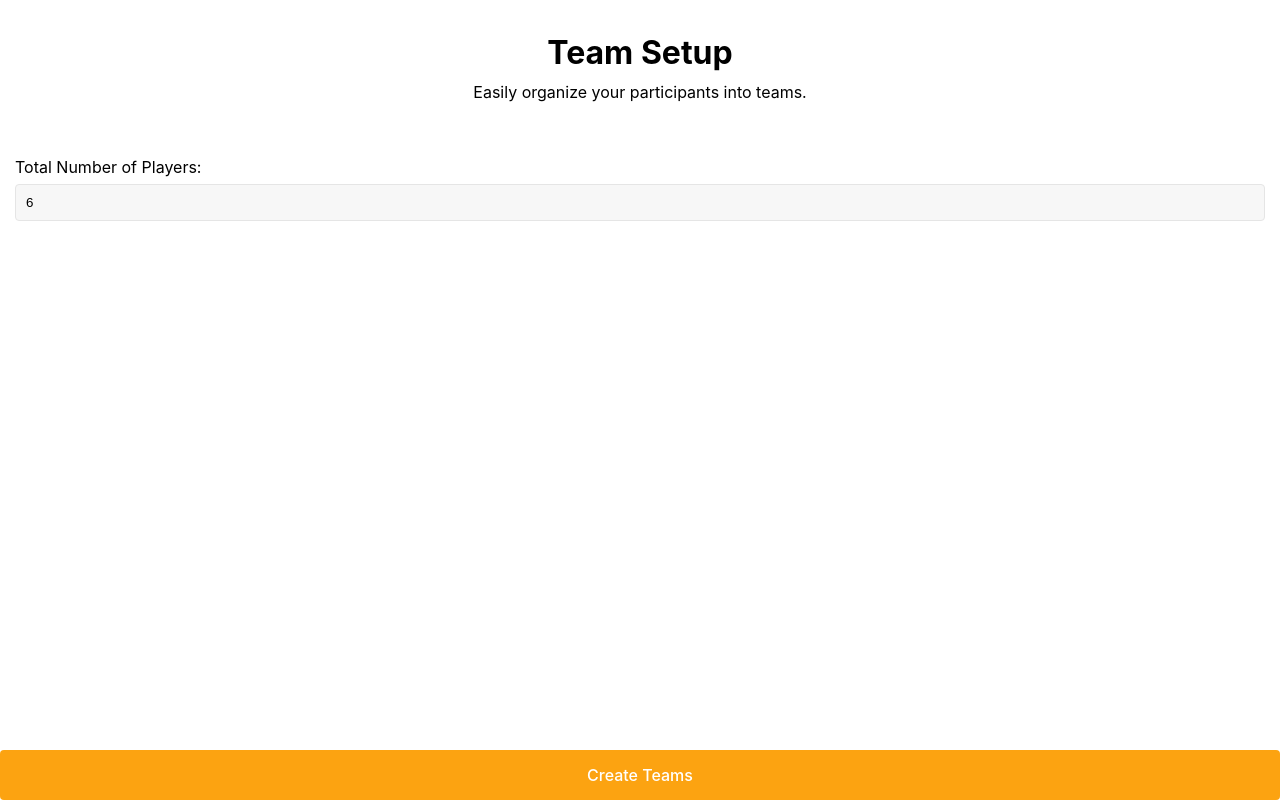
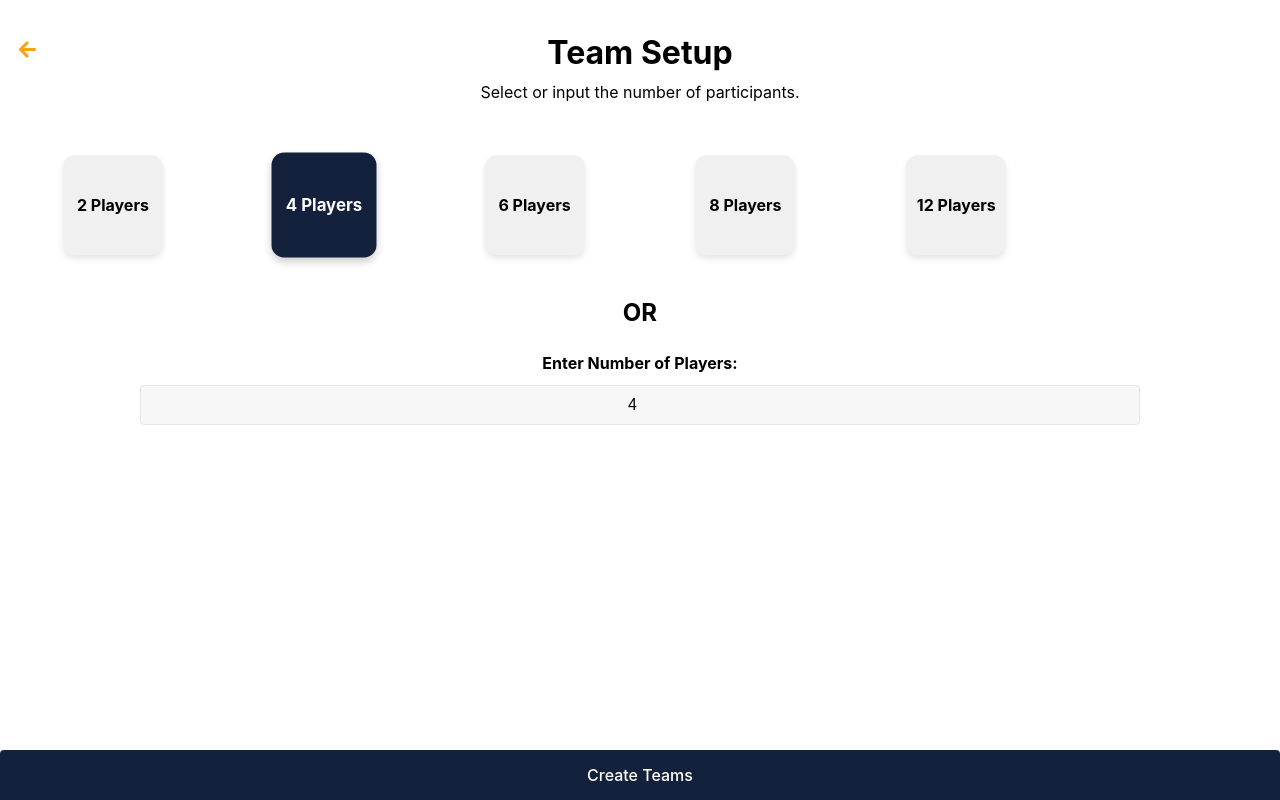
Before and after one commit to sifatul/gameplan, a React (Vite) app: page / in a window 1280 px wide. Built offline with nearby package versions, Linux system fonts and the light colour scheme.

Commit message:
wip: ux enhancement

```diff
--- a/package.json
+++ b/package.json
@@ -2,7 +2,7 @@
   "name": "GamePlan",
   "homepage": "https://sifatul.github.io/gameplan",
   "private": true,
-  "version": "0.0.1",
+  "version": "0.0.2",
   "type": "module",
   "scripts": {
     "dev": "vite",
--- a/public/service-worker.js
+++ b/public/service-worker.js
@@ -1,4 +1,4 @@
-const CACHE_NAME = 'my-app-cache-v3'; // Increment this version to refresh cache
+const CACHE_NAME = 'my-app-cache-v6'; // Increment this version to refresh cache
 const urlsToCache = [
   '/',
   '/gameplan/index.html',
--- a/src/App.css
+++ b/src/App.css
@@ -24,12 +24,12 @@
 
 .action-btn {
   height: 50px;
-  background-color: #FCA311; /* Dark blue for action buttons */
+  background-color: #14213D; /* Dark blue for action buttons */
   color: #FFFFFF; /* White text */
   border: none; /* No border */
   cursor: pointer; /* Pointer cursor on hover */
   transition: background-color 0.25s, transform 0.1s; /* Smooth transition for background color and scale */
-  border-radius: 4px; /* Rounded corners for buttons */
+  border-radius: 4px 4px 0px 0; /* Rounded corners for buttons */
 }
 
 .action-btn:hover {
@@ -102,22 +102,31 @@
     box-shadow: none; /* Remove shadow for smaller screens */
   }
 
-  input {
-    width: 100%; /* Make inputs take full width of their container */
-    box-sizing: border-box; /* Ensure padding and borders are included in the input width */
-    padding: 12px; /* Consistent padding */
-    margin: 10px 0; /* Consistent margin */
-    border: 1px solid #FCA311; /* Dark blue border */
-    border-radius: 4px; /* Rounded corners */
-  }
-
-  form {
-    width: 100%;
-    max-width: 100%; /* Ensure the form doesn't exceed the width of the container */
-    box-sizing: border-box; /* Include padding and border in the element's total width */
-  }
 
   .titleHolder, .titleHolder h1 {
     padding-top: 0; /* Remove top padding */
   }
 }
+
+
+
+/* Ensure the back button is aligned to the left and title is centered */
+.title-flex {
+  display: flex;
+  justify-content: center;
+  align-items: center;
+  position: relative; /* Allows the back button to be positioned without disrupting the centering */
+}
+
+.back-button {
+  position: absolute;
+  left: 0; /* Aligns the back button to the left */
+  cursor: pointer;
+}
+
+.centered-title {
+  flex-grow: 1;
+  text-align: center;
+  margin: 0;
+  font-size: 24px;
+}
--- a/src/App.jsx
+++ b/src/App.jsx
@@ -2,7 +2,7 @@ import React, { useCallback, useEffect, useState } from 'react';
 import './App.css';
 import MatchContainer from './MatchContainer/MatchContainer';
 import TeamContainer from './Team/TeamContainer';
-import PlayerListPage from './Team/PlayerListPage';
+import PlayerListPage from './Team/PlayerSetup';
 import { PlayerProvider } from './context/PlayersContext'; // Import the TodoProvider
 import { MatchProvider } from './context/MatchContext';
 export const PAGE_ROUTE = {
@@ -13,7 +13,7 @@ export const PAGE_ROUTE = {
 
 function App() {
   const [pageName, setPageName] = useState(PAGE_ROUTE.LANDING_PAGE);
-  const [totalParticipants, setTotalParticipants] = useState(6);
+  const [totalParticipants, setTotalParticipants] = useState(4);
 
   const resetGame = useCallback(() => {
     localStorage.removeItem('matches');
--- a/src/MatchContainer/MatchContainer.css
+++ b/src/MatchContainer/MatchContainer.css
@@ -21,10 +21,10 @@
 }
 
 .custom-tabs-item.active {
-  background-color: #FFFFFF; /* White background for active tab */
+  background-color: #14213D; /* White background for active tab */
   border-bottom: 2px solid #FCA311; /* Orange underline for active tab */
   font-weight: bold; /* Bold text for active tab */
-  color: #14213D; /* Dark blue text for active tab */
+  color: #FFFFFF; /* Dark blue text for active tab */
 }
 
 .match-team {
--- a/src/MatchContainer/MatchList.jsx
+++ b/src/MatchContainer/MatchList.jsx
@@ -48,12 +48,13 @@ function MatchListPage(props) {
                 </div>
               </div>
               <div className='flex-row w-15 align-center'>
-              {isActive ? (
-                <FaRegCircle size={28} onClick={() => handleGameStatusUpdate(roundIdx, false)} className="status-icon" />
-              ) : (
-                <MdCheckCircleOutline size={28} onClick={() => handleGameStatusUpdate(roundIdx, true)} className="status-icon" />
-              )}
-              </div>
+  {isActive ? (
+    <FaRegCircle size={28} onClick={() => handleGameStatusUpdate(roundIdx, false)} className="status-icon" title="Mark as inactive" />
+  ) : (
+    <MdCheckCircleOutline size={28} onClick={() => handleGameStatusUpdate(roundIdx, true)} className="status-icon" title="Mark as active" />
+  )}
+</div>
+
             </li>
           );
         })}
--- /dev/null
+++ b/src/Team/TeamContainer.css
@@ -0,0 +1,81 @@
+/* Card container for aligning the cards */
+.card-container {
+  display: flex;
+  justify-content: space-around;
+  flex-wrap: wrap;
+  gap: 15px;
+  margin-bottom: 20px;
+}
+
+/* Style for individual cards */
+.card {
+  width: 100px;
+  height: 100px;
+  display: flex;
+  justify-content: center;
+  align-items: center;
+  background-color: #f0f0f0;
+  border-radius: 12px;
+  cursor: pointer;
+  font-size: 1em;
+  font-weight: bold;
+  transition: all 0.3s;
+  box-shadow: 0 4px 6px rgba(0, 0, 0, 0.1);
+  text-align: center;
+}
+
+.card:hover {
+  background-color: #fca311;
+  color: white;
+}
+
+.card.selected {
+  background-color: #14213d;
+  color: white;
+  box-shadow: 0 4px 8px rgba(0, 0, 0, 0.2);
+  transform: scale(1.05);
+}
+.card.hidden{
+  visibility: hidden;
+}
+
+/* Manual input container for custom number of participants */
+.manual-input-container {
+  display: flex;
+  flex-direction: column;
+  align-items: center;
+  margin-bottom: 20px;
+}
+
+.manual-input-container label {
+  font-weight: bold;
+  margin-bottom: 5px;
+}
+
+.manual-input-container input {
+    width: 80%;
+    /* padding: 10px; */
+    /* font-size: 1em; */
+    /* border-radius: 8px; */
+    /* border: 1px solid #ccc; */
+    text-align: center;
+}
+
+.manual-input-container input:focus {
+  outline: none;
+  border-color: #fca311;
+  box-shadow: 0 0 5px rgba(252, 163, 17, 0.5);
+}
+
+/* Error message styling */
+.error-message {
+  color: #D32F2F;
+  font-size: 0.9em;
+  margin-top: 5px;
+}
+
+.or-divider{
+  font-size: 1.5em;
+  font-weight: bold;
+  padding: 20px;
+}
--- a/src/Team/TeamContainer.jsx
+++ b/src/Team/TeamContainer.jsx
@@ -1,53 +1,79 @@
-import React, { useCallback, useEffect, useState } from 'react';
+import React, { useCallback, useState } from 'react';
 import { PAGE_ROUTE } from '../App';
+import './TeamContainer.css';
+import { IoMdArrowRoundBack } from 'react-icons/io';
 
 function TeamContainer(props) {
   const { setTotalParticipants, setPageName, totalParticipants } = props;
+
   const goToNextPage = useCallback(() => {
+    if (totalParticipants >= 2 && totalParticipants <= 20) {
       setPageName(PAGE_ROUTE.PLAYER_LIST);
-  }, []);
+    }
+  }, [setPageName, totalParticipants]);
+
+  const commonParticipantCounts = [2, 4, 6, 8, 12];
+
+  const handleManualInput = e => {
+    const value = parseInt(e.target.value, 10);
+    setTotalParticipants(value);
+  };
 
   return (
     <>
       <div className="container main-content teamContainer">
-        <>
         <div className="titleHolder">
-            <h1>Team Setup</h1>
-            <p>Easily organize your participants into teams.</p>
+          <div className="title-flex">
+            <div className="back-button" onClick={() => setPageName(PAGE_ROUTE.PREVIOUS_PAGE)}>
+              <IoMdArrowRoundBack size={25} color="#FCA311" />
+            </div>
+            <h1 className="centered-title">Team Setup</h1>
+          </div>
+          <p>Select or input the number of participants.</p>
         </div>
 
-          <div>
-            <label htmlFor="total-participants">Total Number of Players: </label>
-            <input
-              type="number"
-              id="total-participants"
-              value={totalParticipants}
-              onChange={e => setTotalParticipants(e.target.value)}
-              required
-            />
+        <div className="card-container">
+          {commonParticipantCounts.map(count => (
+            <div
+              key={count}
+              className={`card ${totalParticipants == count ? 'selected' : ''}`}
+              onClick={() => {
+                setTotalParticipants(count);
+              }}
+            >
+              {count} Players
+            </div>
+          ))}
+          <div className={`card hidden`}>Hidden</div>
+        </div>
+        <div className="flex-row align-center">
+          <span className="or-divider">OR</span>
         </div>
 
-          {/* {playersPerTeam > 2 && (
-              <div>
-                <label htmlFor="players-per-team">Players per Team (Max):</label>
+        <div className="manual-input-container">
+          <label htmlFor="manual-input"> Enter Number of Players:</label>
           <input
+            id="manual-input"
             type="number"
-                  id="players-per-team"
-                  value={playersPerTeam}
-                  onChange={e => setPlayersPerTeam(e.target.value)}
-                  required
+            value={totalParticipants}
+            placeholder="e.g., 15"
+            onChange={handleManualInput}
+            min="2"
+            max="20"
           />
-              </div>
-            )} */}
+          {totalParticipants < 2 && <p className="error-message">You need at least 2 players.</p>}
 
-          {/* {teams.length == 0 && <TeamSize setPlayersPerTeam={setPlayersPerTeam} playersPerTeam={playersPerTeam}></TeamSize>} */}
-        </>
+          {totalParticipants > 20 && <p className="error-message">Maximum 20 players are allowed.</p>}
         </div>
 
-      <button className="action-btn" type="submit" onClick={e => goToNextPage(e)}>
+        {/* Error Message for invalid number of participants */}
+      </div>
+
+      <button className="action-btn" type="submit" onClick={goToNextPage} disabled={totalParticipants < 2 || totalParticipants > 20}>
         Create Teams
       </button>
     </>
   );
 }
+
 export default TeamContainer;
--- a/src/index.css
+++ b/src/index.css
@@ -6,44 +6,7 @@
    White: #FFFFFF
 */
 
-/* ### Color Palette
-- **Primary Color**:
-  - **Dark Blue**: `#14213D`
 
-- **Secondary Color**:
-  - **Orange**: `#FCA311`
-
-- **Supporting Colors**:
-  - **Light Gray**: `#E5E5E5`
-  - **Black**: `#000000`
-  - **White**: `#FFFFFF`
-
-### Usage Recommendations
-1. **Primary Color (`Dark Blue: #14213D`)**:
-   - **Use for**: Backgrounds of buttons, headers, borders, and primary links.
-   - **Why**: Conveys professionalism and reliability.
-
-2. **Secondary Color (`Orange: #FCA311`)**:
-   - **Use for**: Hover states, accents, secondary buttons, and alerts.
-   - **Why**: Vibrant and energetic, ideal for call-to-action elements.
-
-3. **Supporting Colors**:
-   - **Light Gray**: Backgrounds for containers or sections.
-   - **Black**: Text for readability and contrast.
-   - **White**: Clean backgrounds and text on dark elements.
-
-### Example Use Cases
-- **Buttons**:
-  - **Primary**: Dark blue with white text.
-  - **Secondary**: Light gray with dark blue text; orange border on hover.
-
-- **Headings**: Dark blue for major headings, black for subheadings.
-
-- **Links**: Dark blue links with orange hover state.
-
-- **Containers**: Light gray for backgrounds to separate content.
-
-*/
 
 :root {
   /* General Styles */
@@ -138,6 +101,7 @@ input {
   border-radius: 4px; /* Rounded corners */
   outline: none; /* Remove default focus outline */
   box-sizing: border-box;
+  font-size: 1em;
 }
 input:focus-visible {
   border: 2px solid var(--color-orange);
@@ -146,3 +110,25 @@ input:focus-visible {
   box-sizing: border-box;
   padding: 15px;
 }
+
+
+
+
+/* Add responsiveness */
+@media (max-width: 350px) {
+  input {
+    font-size: 1em;
+    width: 100%;
+    box-sizing: border-box;
+    padding: 12px; /* Consistent padding */
+    margin: 10px 0; /* Consistent margin */
+    border: 1px solid #FCA311; /* Dark blue border */
+    border-radius: 4px; /* Rounded corners */
+  }
+
+  form {
+    width: 100%;
+    max-width: 100%; /* Ensure the form doesn't exceed the width of the container */
+    box-sizing: border-box; /* Include padding and border in the element's total width */
+  }
+}
```
Also changed, not shown: src/Team/PlayerSetup.jsx (renamed from src/Team/PlayerListPage.jsx, +8 -2 lines), src/Webapp.jsx (+22 -0 lines). Lines whose indentation alone changed are shown as unchanged.
